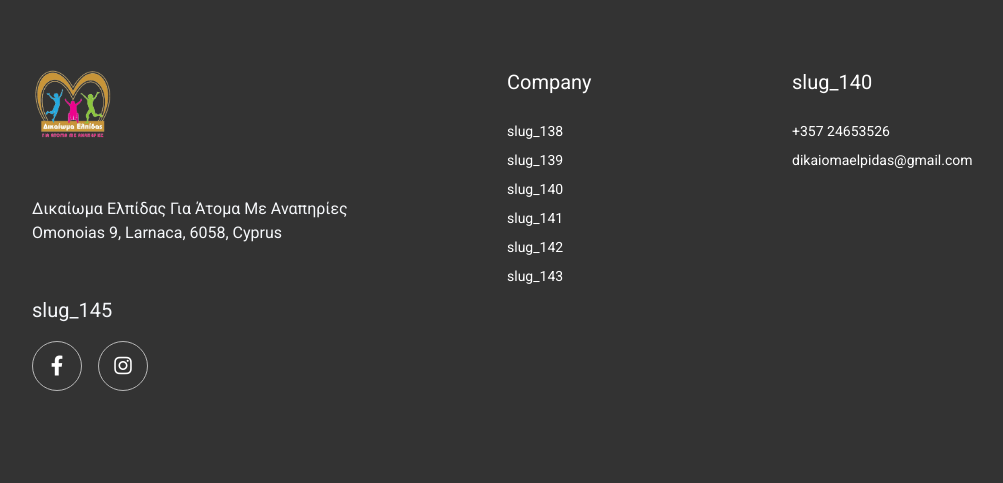
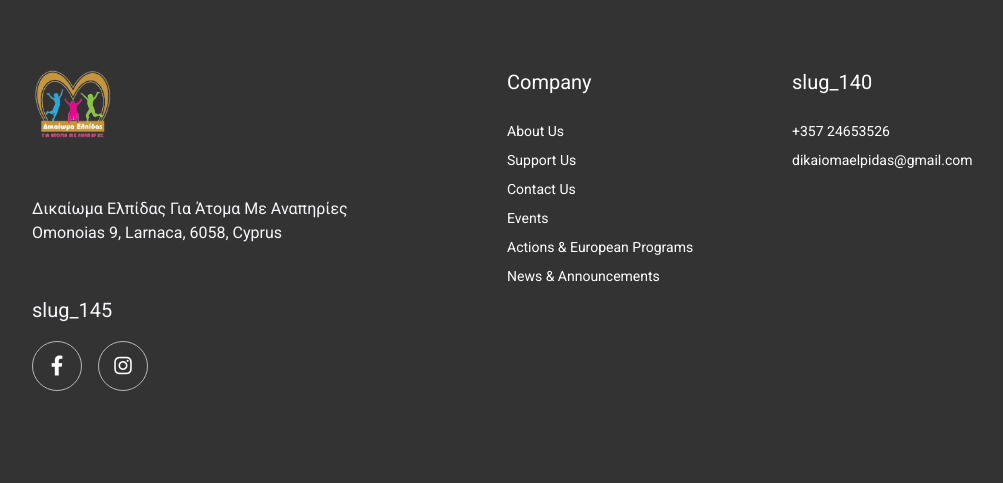
Before and after one commit to kleanthis1996/dikaiomaelpidas, a Django app: page /en/ in a window 1280 px wide. Shown: the part 4266-4749 px from the top of the page, without its empty margins (50-1053 px from the left). Run offline with Django 5.2, Linux system fonts and the light colour scheme; data that the repository does not hold is empty; parts of the project's set-up code (start-up, migrations or seed data) failed here and were passed over; some libraries are stand-ins or nearby versions.

Commit message:
General Updates

```diff
--- a/templates/landing_page/includes/footer.html
+++ b/templates/landing_page/includes/footer.html
@@ -25,12 +25,12 @@
       </div>
       <div class="d-none d-lg-block col-3">
         <span class="d-block text-white fs-5">Company</span>
-        <a href="#" class="d-block text-white mt-4">{% trans 'slug_138' %}</a>
-        <a href="#" class="d-block text-white mt-2">{% trans 'slug_139' %}</a>
-        <a href="#" class="d-block text-white mt-2">{% trans 'slug_140' %}</a>
-        <a href="#" class="d-block text-white mt-2">{% trans 'slug_141' %}</a>
-        <a href="#" class="d-block text-white mt-2">{% trans 'slug_142' %}</a>
-        <a href="#" class="d-block text-white mt-2">{% trans 'slug_143' %}</a>
+        <a href="#" class="d-block text-white mt-4">About Us</a>
+        <a href="#" class="d-block text-white mt-2">Support Us</a>
+        <a href="#" class="d-block text-white mt-2">Contact Us</a>
+        <a href="#" class="d-block text-white mt-2">Events</a>
+        <a href="#" class="d-block text-white mt-2">Actions & European Programs</a>
+        <a href="#" class="d-block text-white mt-2">News & Announcements</a>
       </div>
       <div class="d-none d-lg-block col-4 social-media-icons">
         <span class="d-block text-white fs-5">{% trans 'slug_140' %}</span>
```
